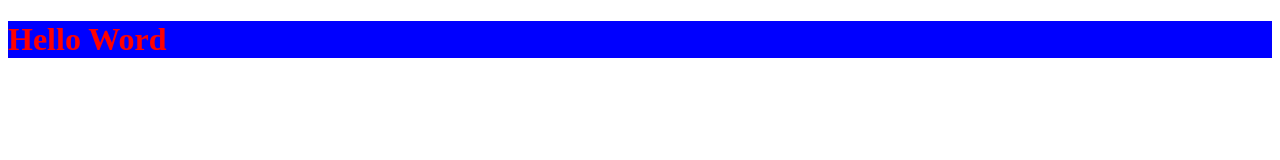
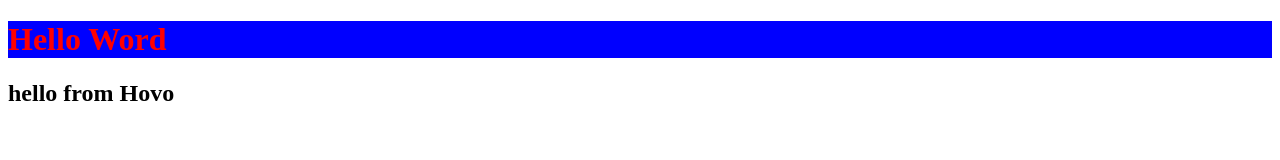
Before and after one commit to HaykHakobyan23/My-Blog, a plain HTML site: page index.html in a window 1280 px wide. Drawn offline with Linux system fonts and the light colour scheme.

Commit message:
new text

```diff
--- a/index.html
+++ b/index.html
@@ -9,6 +9,7 @@
 </head>
 <body>
     <h1>Hello Word</h1>
+    <h2>hello from Hovo</h2>
 
     <script src="index.js"></script>
 </body>
```
